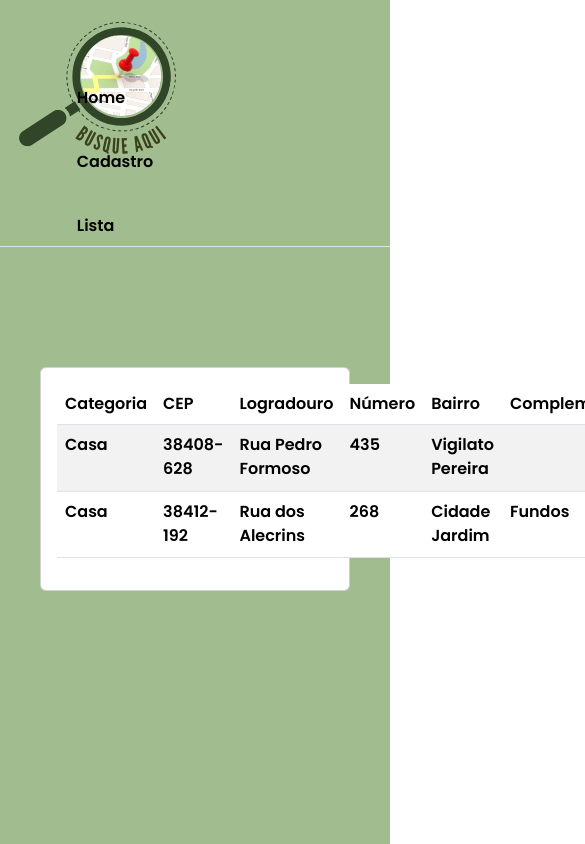
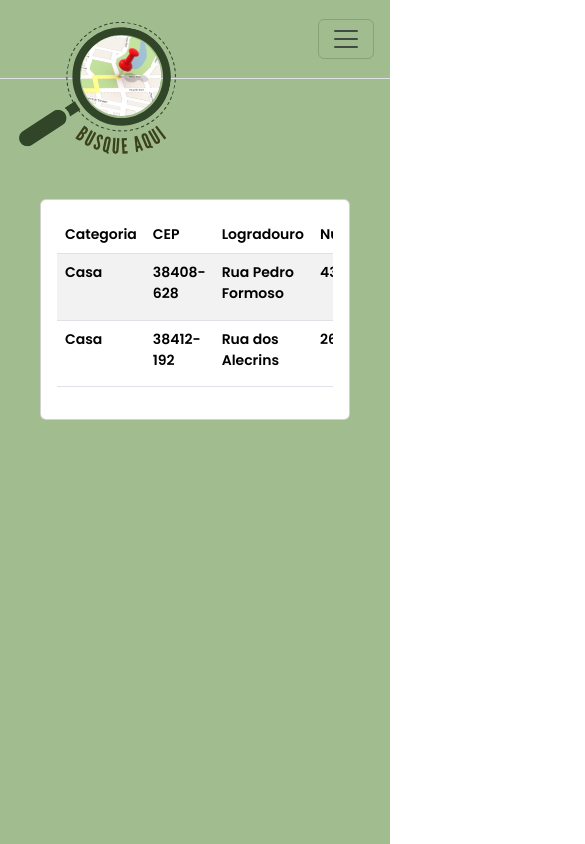
Before and after one commit to brenoqn/BusqueAqui, an Angular app: page /lista in a window 390 px wide. Shown: the top 844 px of the page, 585 px wide, since content can reach past the window. Built offline with nearby package versions, Linux system fonts and the light colour scheme; data requests are answered from the project's data file.

Commit message:
responsividade e funções ao server

```diff
--- a/db.json
+++ b/db.json
@@ -1,6 +1,7 @@
 {
   "enderecos": [
     {
+      "id": 1,
       "bairro": "Vigilato Pereira",
       "cep": "38408-628",
       "complemento": "",
@@ -11,9 +12,12 @@
       "logradouro": "Rua Pedro Formoso",
       "siafi": "5403",
       "uf": "MG",
-      "numero": "435"
+      "numero": "435",
+      "categoria": "Casa",
+      "editando": false
     },
     {
+      "id": 2,
       "cep": "38412-192",
       "logradouro": "Rua dos Alecrins",
       "complemento": "Fundos",
@@ -24,7 +28,9 @@
       "gia": "",
       "ddd": "34",
       "siafi": "5403",
-      "numero": "268"
+      "numero": "268",
+      "categoria": "Casa",
+      "editando": false
     }
   ]
 }
--- a/src/app/components/navbar/navbar.component.html
+++ b/src/app/components/navbar/navbar.component.html
@@ -9,8 +9,20 @@
     />
   </a>
 
-  <div class="d-flex justify-content-center w-100" id="navbarSupportedContent">
-    <ul class="navbar-nav d-flex justify-content-center gap-4 w-30">
+  <button
+    class="navbar-toggler"
+    type="button"
+    data-bs-toggle="collapse"
+    data-bs-target="#navbarSupportedContent"
+    aria-controls="navbarSupportedContent"
+    aria-expanded="false"
+    aria-label="Toggle navigation"
+  >
+    <span class="navbar-toggler-icon"></span>
+  </button>
+
+  <div class="collapse navbar-collapse justify-content-end" id="navbarSupportedContent">
+    <ul class="navbar-nav mx-auto">
       <li class="nav-item">
         <a class="nav-link active" aria-current="page" href="#">Home</a>
       </li>
--- a/src/app/components/navbar/navbar.component.scss
+++ b/src/app/components/navbar/navbar.component.scss
@@ -1,3 +1,4 @@
+:host {
   ::ng-deep {
     .bg-body-tertiary {
       background-color: #a1bd8f !important;
@@ -19,4 +20,13 @@
     .navbar-nav {
       margin-right: 10rem;
     }
+
+    .navbar-nav .nav-link {
+      padding: 0.5rem 1rem;
+      color: #FFFFFF;
+      font-size: 26px;
+      display: flex;
+      justify-content: end;
     }
+  }
+}
--- a/src/app/module/lista/lista.component.html
+++ b/src/app/module/lista/lista.component.html
@@ -6,6 +6,7 @@
   <div class="d-flex flex-column justify-content-center p-2 w-100">
     <div class="card d-flex" style="width: 100% !important">
       <div class="card-body">
+        <div class="table-responsive">
           <table class="table table-striped">
             <thead>
               <tr>
@@ -157,3 +158,4 @@
       </div>
     </div>
   </div>
+</div>
--- a/src/app/module/lista/lista.component.scss
+++ b/src/app/module/lista/lista.component.scss
@@ -0,0 +1,11 @@
+:host {
+  ::ng-deep {
+    table {
+      font-size: 16px;
+
+      @media (max-width: 768px) {
+        font-size: 14px;
+      }
+    }
+  }
+}
--- a/src/app/module/lista/lista.component.ts
+++ b/src/app/module/lista/lista.component.ts
@@ -13,49 +13,27 @@ export class ListaComponent implements OnInit {
   constructor(private service: EnderecosService) {}
 
   ngOnInit() {
-    this.enderecos = [
-      {
-        bairro: 'Vigilato Pereira',
-        cep: '38408-628',
-        complemento: '',
-        ddd: '34',
-        gia: '',
-        ibge: '3170206',
-        localidade: 'Uberlândia',
-        logradouro: 'Rua Pedro Formoso',
-        siafi: '5403',
-        uf: 'MG',
-        numero: '435',
-        categoria: 'Casa'
+    this.service.getEnderecos().subscribe({
+      next: (res: any) => {
+        this.enderecos = res;
       },
-      {
-        cep: '38412-192',
-        logradouro: 'Rua dos Alecrins',
-        complemento: 'Fundos',
-        bairro: 'Cidade Jardim',
-        localidade: 'Uberlândia',
-        uf: 'MG',
-        ibge: '3170206',
-        gia: '',
-        ddd: '34',
-        siafi: '5403',
-        numero: '268',
-        categoria: 'Casa'
+      error: (err) => {
+        console.error(err);
       },
-    ];
-    console.log('this.enderecos', this.enderecos);
-    // this.service.getEnderecos().subscribe({
-    //   next: (res: any) => {},
-    //   error: (err) => {
-    //     console.error(err);
-    //   },
-    // });
+    });
   }
 
-
   apagarEndereco(endereco: Enderecos) {
-    // Implemente a lógica para apagar o endereço
-    console.log('Apagar endereço:', endereco);
+    this.service.apagarEndereco(endereco.id).subscribe({
+      next: () => {
+        this.enderecos = this.enderecos.filter(
+          (item) => item.id !== endereco.id
+        );
+      },
+      error: (err) => {
+        console.error('Erro ao apagar endereço:', err);
+      },
+    });
   }
 
   editarEndereco(endereco: Enderecos) {
@@ -71,7 +49,14 @@ export class ListaComponent implements OnInit {
   }
 
   salvarEdicao(endereco: Enderecos) {
-    console.log('Salvar endereço:', endereco);
     endereco.editando = false;
+    this.service.atualizarEndereco(endereco).subscribe({
+      next: () => {
+        console.log('Endereço atualizado com sucesso!');
+      },
+      error: (err) => {
+        console.error('Erro ao atualizar endereço:', err);
+      },
+    });
   }
 }
--- a/src/app/services/enderecos.service.ts
+++ b/src/app/services/enderecos.service.ts
@@ -18,4 +18,15 @@ export class EnderecosService {
   postEndereco(endereco: any): Observable<any> {
     return this.http.post<any>(`${this.baseUrl}/enderecos`, endereco);
   }
+
+  apagarEndereco(id: number): Observable<any> {
+    return this.http.delete<any>(`${this.baseUrl}/enderecos/${id}`);
+  }
+
+  atualizarEndereco(endereco: Enderecos): Observable<any> {
+    return this.http.put<any>(
+      `${this.baseUrl}/enderecos/${endereco.id}`,
+      endereco
+    );
+  }
 }
--- a/src/app/services/enderecos.ts
+++ b/src/app/services/enderecos.ts
@@ -1,4 +1,5 @@
 export class Enderecos {
+  id?: any;
   bairro?: string;
   cep?: string;
   complemento?: string;
```
Also changed, not shown: 1 other file (tests, documents, lock files or other folders). Lines whose indentation alone changed are shown as unchanged.
